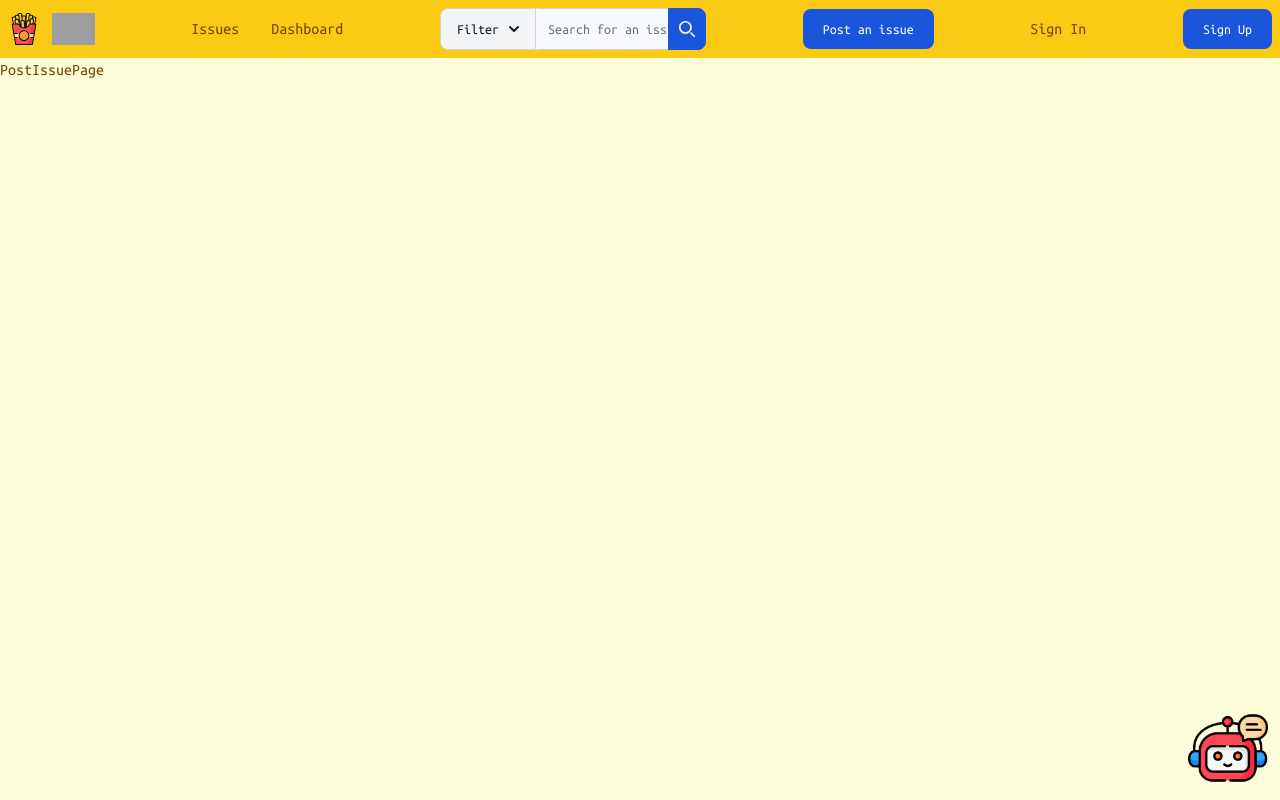
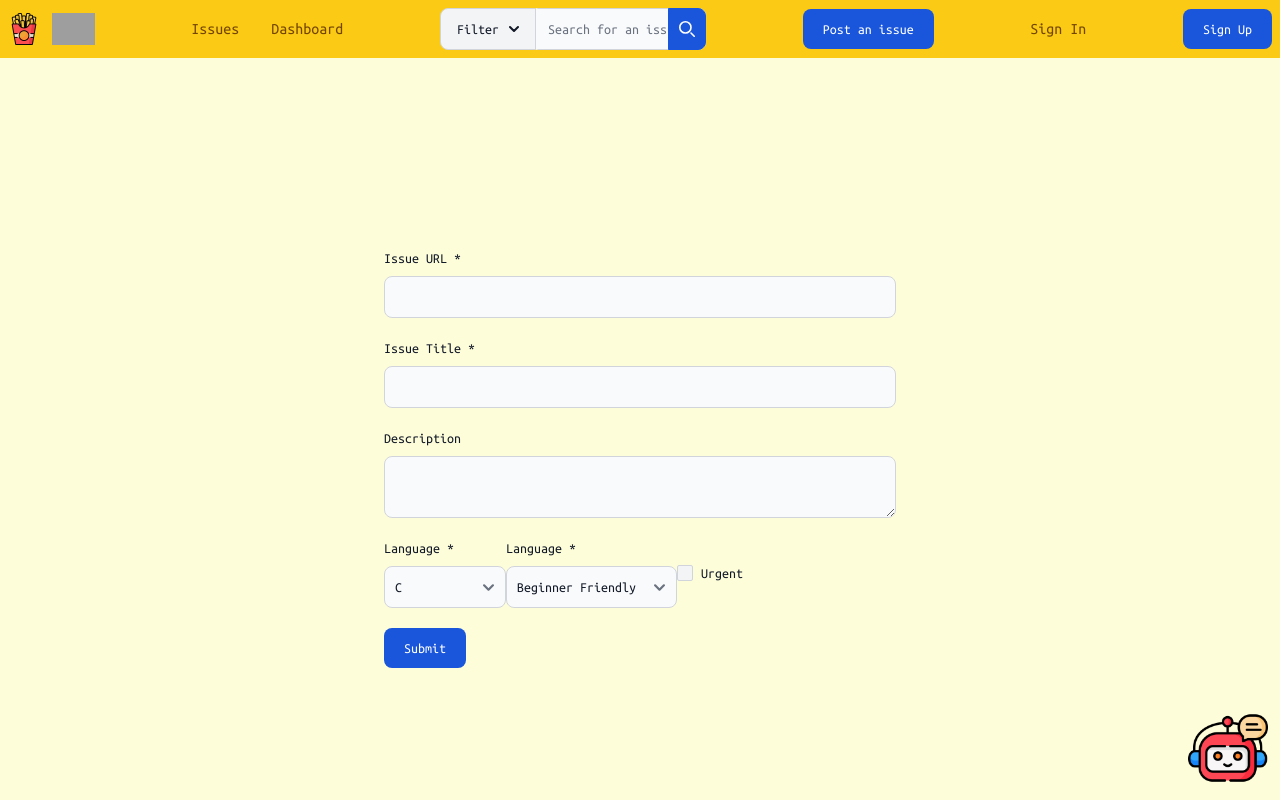
Before and after one commit to XinyuZ0416/GitFries-v2, a Next.js app: page /post-issue in a window 1280 px wide. Shown: the top 800 px of the page. Built offline with nearby package versions, Linux system fonts and the light colour scheme; grey boxes are pictures that could not be loaded.

Commit message:
added post issue page

```diff
--- a/src/app/post-issue/page.tsx
+++ b/src/app/post-issue/page.tsx
@@ -1,7 +1,66 @@
+import { Select, Textarea } from '@headlessui/react'
 import React from 'react'
 
 export default function PostIssuePage() {
   return (
-    <div>PostIssuePage</div>
+    <>
+    <div className='flex justify-center items-center h-screen'>
+      <form className="mx-auto w-2/5">
+        <div className="mb-5">
+          <label htmlFor="issue_url" className="block mb-2 text-sm font-medium text-gray-900 dark:text-white">Issue URL *</label>
+          <input type="text" id="issue_url" name='issue_url' className="bg-gray-50 border border-gray-300 text-gray-900 text-sm rounded-lg focus:ring-blue-500 focus:border-blue-500 block w-full p-2.5 dark:bg-gray-700 dark:border-gray-600 dark:placeholder-gray-400 dark:text-white dark:focus:ring-blue-500 dark:focus:border-blue-500" required />
+        </div>
+        <div className="mb-5">
+          <label htmlFor="issue_title" className="block mb-2 text-sm font-medium text-gray-900 dark:text-white">Issue Title *</label>
+          <input type="text" id="issue_title" name='issue_title' className="bg-gray-50 border border-gray-300 text-gray-900 text-sm rounded-lg focus:ring-blue-500 focus:border-blue-500 block w-full p-2.5 dark:bg-gray-700 dark:border-gray-600 dark:placeholder-gray-400 dark:text-white dark:focus:ring-blue-500 dark:focus:border-blue-500" required />
+        </div>
+        <div className="mb-5">
+          <label htmlFor="issue_description" className="block mb-2 text-sm font-medium text-gray-900 dark:text-white">Description</label>
+          <Textarea id="issue_description" name='issue_description' className="bg-gray-50 border border-gray-300 text-gray-900 text-sm rounded-lg focus:ring-blue-500 focus:border-blue-500 block w-full p-2.5 dark:bg-gray-700 dark:border-gray-600 dark:placeholder-gray-400 dark:text-white dark:focus:ring-blue-500 dark:focus:border-blue-500" />
+        </div>
+        <div className="mb-5 flex flex-row">
+          <div>
+            <label htmlFor="issue_language" className="block mb-2 text-sm font-medium text-gray-900 dark:text-white">Language *</label>
+            <Select id="issue_language" name='issue_language' className="bg-gray-50 border border-gray-300 text-gray-900 text-sm rounded-lg focus:ring-blue-500 focus:border-blue-500 block w-full p-2.5 dark:bg-gray-700 dark:border-gray-600 dark:placeholder-gray-400 dark:text-white dark:focus:ring-blue-500 dark:focus:border-blue-500" required>
+              <option value='C'>C</option>
+              <option value='C++'>C++</option>
+              <option value='C#'>C#</option>
+              <option value='CSS'>CSS</option>
+              <option value='Go'>Go</option>
+              <option value='HTML'>HTML</option>
+              <option value='Java'>Java</option>
+              <option value='Javascript'>Javascript</option>
+              <option value='Kotlin'>Kotlin</option>
+              <option value='Matlab'>Matlab</option>
+              <option value='NoSQL'>NoSQL</option>
+              <option value='Perl'>Perl</option>
+              <option value='PHP'>PHP</option>
+              <option value='Python'>Python</option>
+              <option value='R'>R</option>
+              <option value='Ruby'>Ruby</option>
+              <option value='Rust'>Rust</option>
+              <option value='Scala'>Scala</option>
+              <option value='SQL'>SQL</option>
+              <option value='Swift'>Swift</option>
+              <option value='TypeScript'>TypeScript</option>
+              <option value='Others'>Others</option>
+            </Select>
+          </div>
+          <div>
+            <label htmlFor="issue_difficulty" className="block mb-2 text-sm font-medium text-gray-900 dark:text-white">Language *</label>
+            <Select id="issue_difficulty" name='issue_difficulty' className="bg-gray-50 border border-gray-300 text-gray-900 text-sm rounded-lg focus:ring-blue-500 focus:border-blue-500 block w-full p-2.5 dark:bg-gray-700 dark:border-gray-600 dark:placeholder-gray-400 dark:text-white dark:focus:ring-blue-500 dark:focus:border-blue-500" required>
+              <option value='beginner-friendly'>Beginner Friendly</option>
+              <option value='headache'>Headache</option>
+            </Select>
+          </div>
+          <div className="flex items-center">
+            <input id="checkbox-1" type="checkbox" value="" className="w-4 h-4 text-blue-600 bg-gray-100 border-gray-300 rounded-sm focus:ring-blue-500 dark:focus:ring-blue-600 dark:ring-offset-gray-800 dark:focus:ring-offset-gray-800 focus:ring-2 dark:bg-gray-700 dark:border-gray-600" ></input>
+            <label htmlFor="checkbox-1" className="ms-2 text-sm font-medium text-gray-900 dark:text-gray-300">Urgent</label>
+          </div>
+        </div>
+        <button type="submit" className="text-white bg-blue-700 hover:bg-blue-800 focus:ring-4 focus:outline-none focus:ring-blue-300 font-medium rounded-lg text-sm w-full sm:w-auto px-5 py-2.5 text-center dark:bg-blue-600 dark:hover:bg-blue-700 dark:focus:ring-blue-800">Submit</button>
+      </form>
+    </div>
+    </>
   )
 }
```
